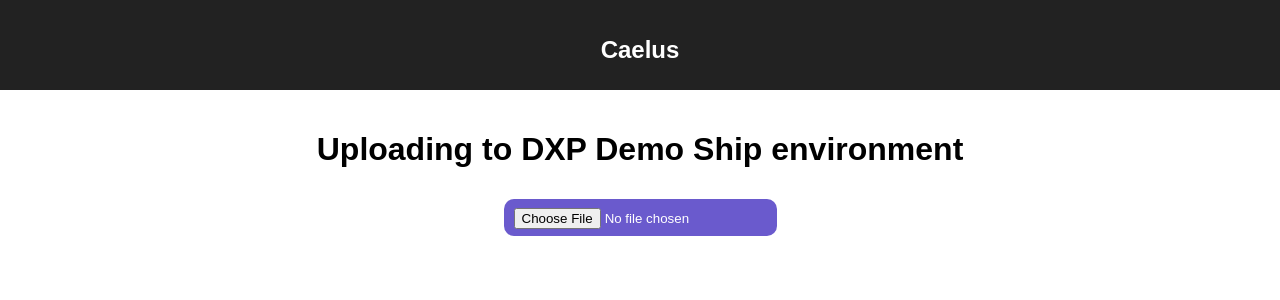
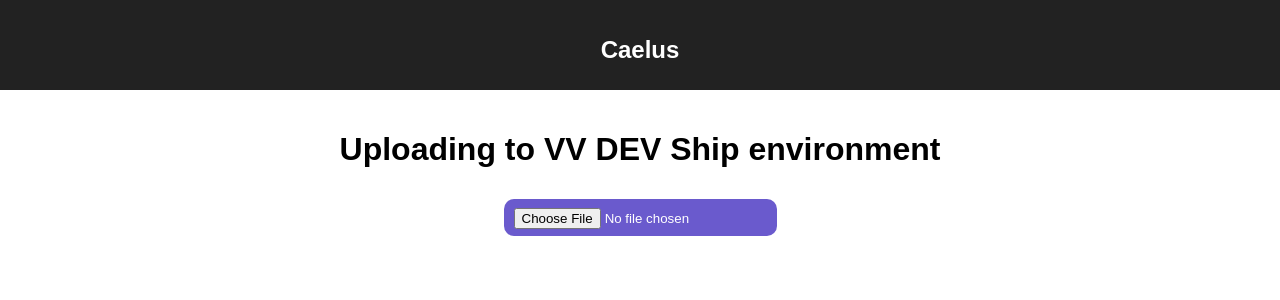
Before and after one commit to 92arpitgoyal/caelus, a React (Create React App) app: page / in a window 1280 px wide. Shown: the top 300 px of the page. Built offline with nearby package versions, Linux system fonts and the light colour scheme.

Commit message:
update ship and shore environemnts for DXP and VV

```diff
--- a/src/Environment.js
+++ b/src/Environment.js
@@ -1,25 +1,37 @@
 /* Different URLs for different environments */
 
 /***** VV Dev Ship *****/
-// export const ENVIRONMENT = 'VV DEV Ship';
-// export const PORT = '10.98.0.85:4984';
+export const ENVIRONMENT = 'VV DEV Ship';
+export const PORT = 'vvship.d-aws-vxp.com/dev-syncgateway';
+export const USERNAME = 'vvdev'
+export const PASSWORD = 'yellow*99'
+
+/***** VV Dev Shore *****/
+// export const ENVIRONMENT = 'VV DEV Shore';
+// export const PORT = '10.3.100.115:4984';
 // export const USERNAME = 'vvdev'
 // export const PASSWORD = 'yellow*99'
 
 /***** VV QC Ship *****/
 // export const ENVIRONMENT = 'VV QC Ship'
-// export const PORT = '10.99.0.189:4984';
+// export const PORT = 'vvship.d-aws-vxp.com/integration-syncgateway';
+// export const USERNAME = 'decurtis'
+// export const PASSWORD = 'pass'
+
+/***** VV QC Shore *****/
+// export const ENVIRONMENT = 'VV QC Shore';
+// export const PORT = '10.4.0.112:4984';
 // export const USERNAME = 'decurtis'
 // export const PASSWORD = 'pass'
 
 /***** DXP Demo Ship *****/
-export const ENVIRONMENT = 'DXP Demo Ship'
-export const PORT = '34.236.78.48:4984';
-export const USERNAME = 'decurtis'
-export const PASSWORD = 'pass'
+// export const ENVIRONMENT = 'DXP Demo Ship'
+// export const PORT = 'dxpship.decurtiscorp.com/syncgateway';
+// export const USERNAME = 'decurtis'
+// export const PASSWORD = 'pass'
 
 /***** DXP Demo Shore *****/
 // export const ENVIRONMENT = 'DXP Demo Shore'
-// export const PORT = '34.236.64.254:4984';
+// export const PORT = 'dxpshore.decurtiscorp.com/syncgateway';
 // export const USERNAME = 'decurtis'
 // export const PASSWORD = 'pass'
```
